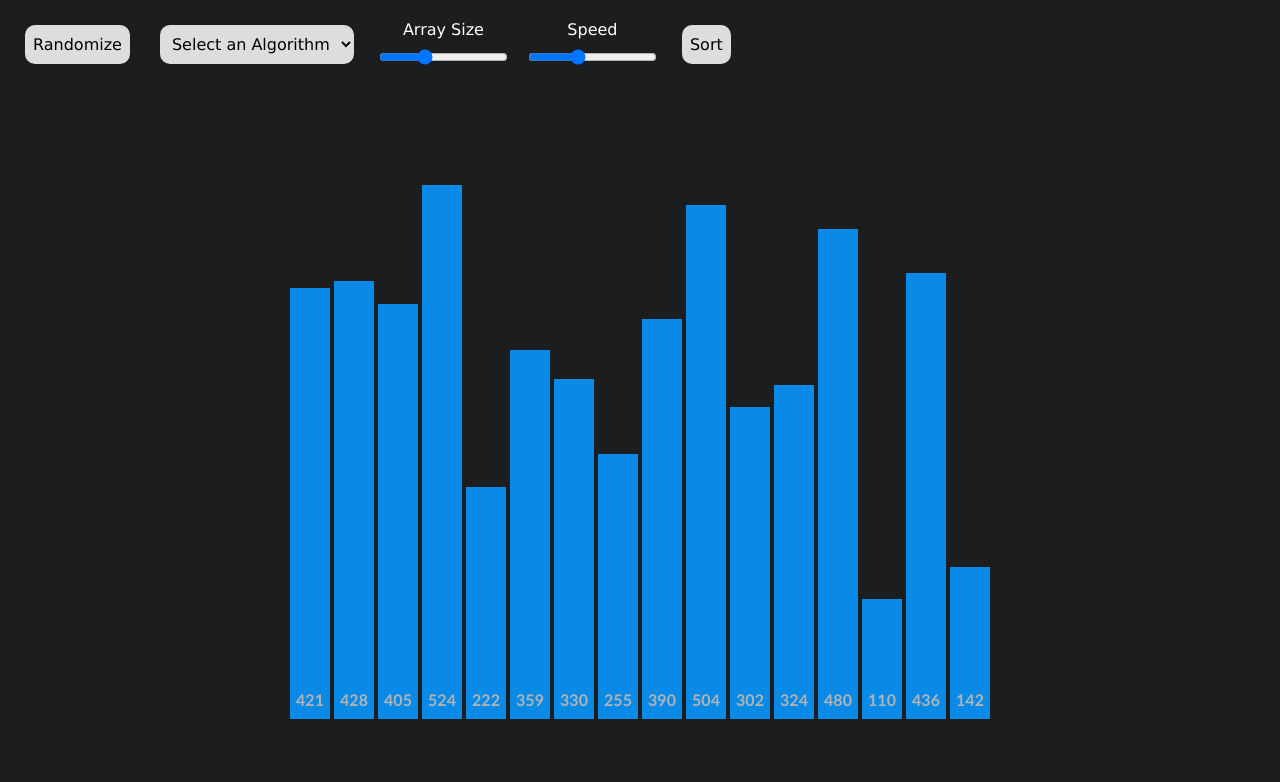
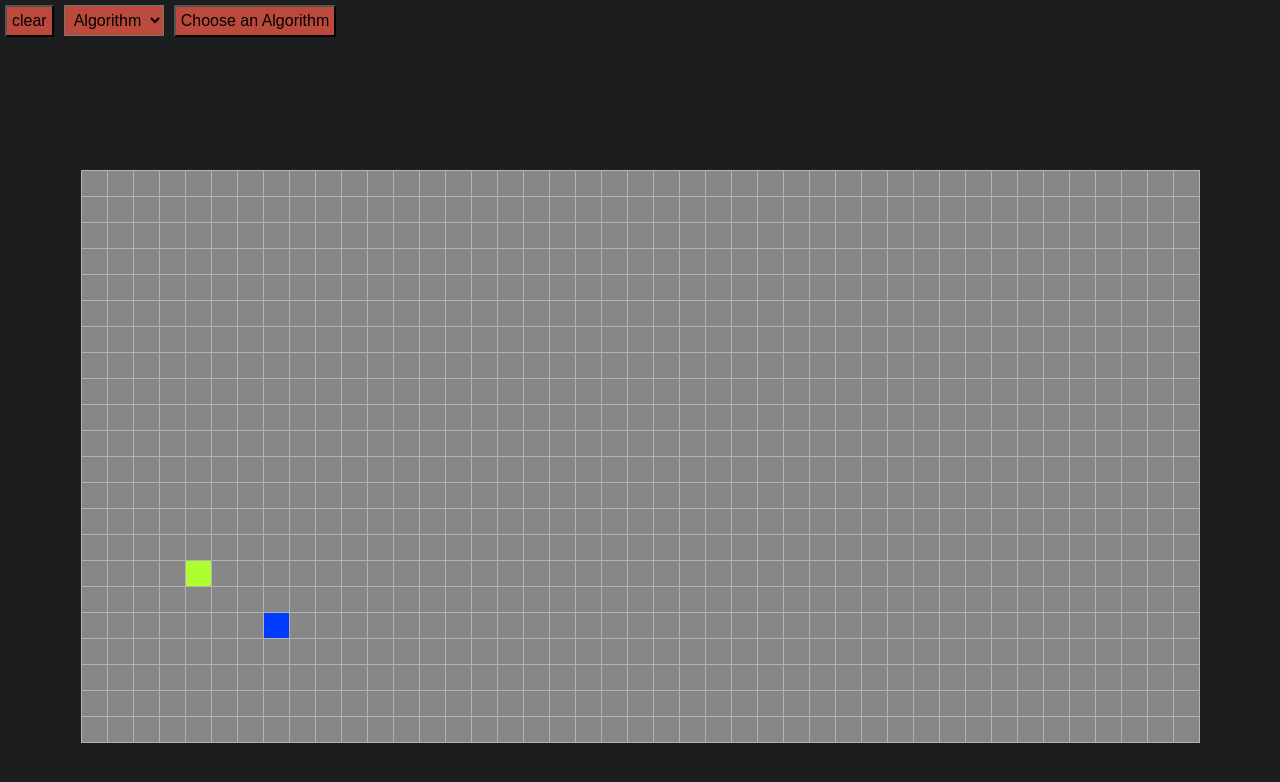
Before and after one commit to tintino7/Algorithm-Visualizer, a React (Vite) app in the folder algorithm_visualizer/: page / in a window 1280 px wide. Shown: the top 782 px of the page. Built offline with nearby package versions, Linux system fonts and the light colour scheme.

Commit message:
no message

```diff
--- a/algorithm_visualizer/src/App.jsx
+++ b/algorithm_visualizer/src/App.jsx
@@ -6,7 +6,7 @@ import SortingPallet from './Components/Sorting/SortingPallet.jsx'
 function App() {
 
   return (
-    <SortingPallet/>
+    <Grid/>
   )
 }
 
```
